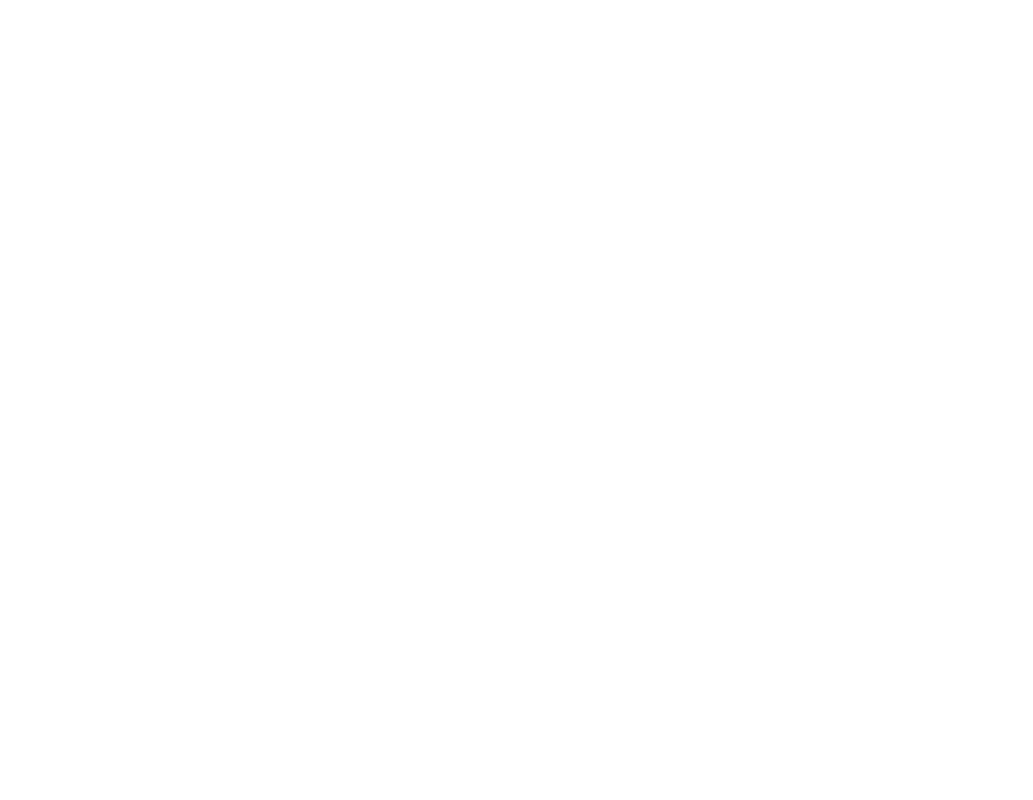
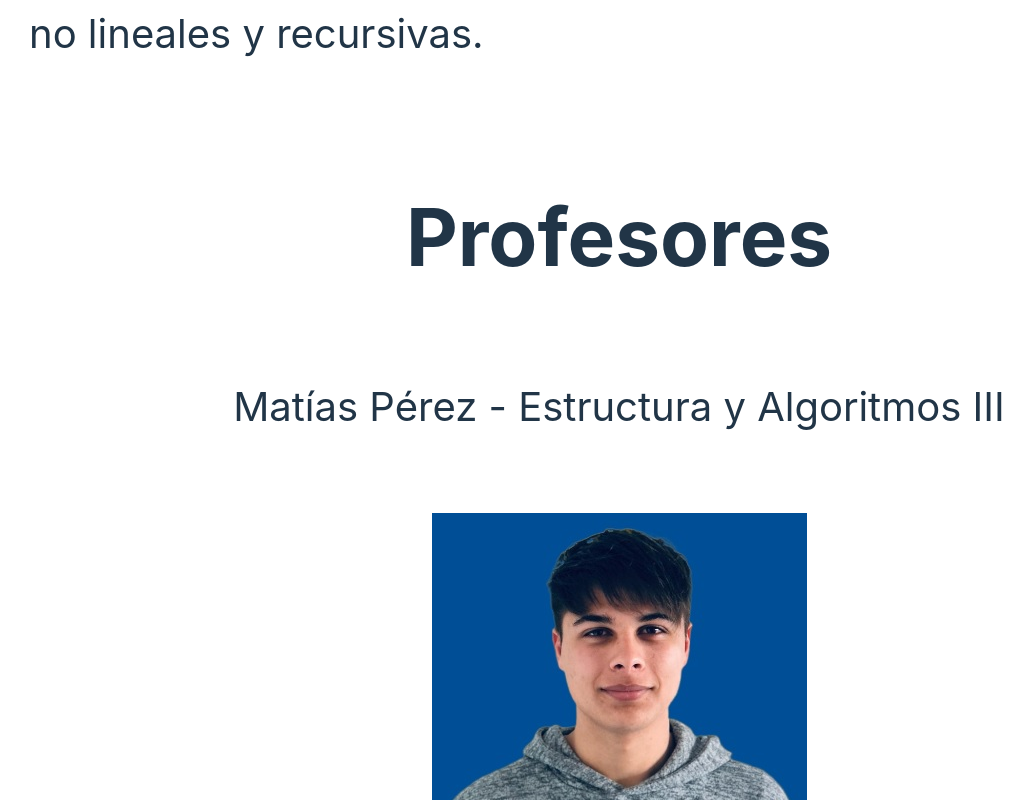
Before and after one commit to matiasmperez/Algoritmos-Estructuradedatos3, a React (Vite) app: page / in a window 1280 px wide. Shown: the part 2000-2800 px from the top of the page, without its empty margins (21-1054 px from the left). Before the commit the page ends 975 px from the top, so only its background shows below. Built offline with nearby package versions, Linux system fonts and the light colour scheme.

Commit message:
Agregado de componente de profesores

```diff
--- a/src/App.jsx
+++ b/src/App.jsx
@@ -8,7 +8,6 @@
 function App() {
   return (
     <>
-      <h1>Algoritmos & Estructura de datos 3</h1>
       <Portada></Portada>
       <Objetivo></Objetivo>
       <RecursosyMateriales></RecursosyMateriales>
--- a/src/assets/components/Profesores/Profesores.css
+++ b/src/assets/components/Profesores/Profesores.css
@@ -1 +1,22 @@
 /* Escriban su contenido de estilos acá */
+.profesores-container {
+  display: flex;
+  flex-direction: column;
+  align-items: center; /* Centra horizontalmente */
+  justify-content: center; /* Centra verticalmente (si hay suficiente altura) */
+}
+
+h1 {
+  font-size: 5rem; /* Ajusta el tamaño de letra del título */
+  margin-bottom: 20px; /* Espacio entre el título y la lista */
+}
+
+ul {
+  list-style-type: none; /* Elimina los puntos de la lista */
+  padding: 50px; /* Elimina el padding por defecto */
+}
+
+li {
+  font-size: 2.5rem; /* Ajusta el tamaño de letra de los elementos de la lista */
+  margin: 10px 0; /* Espacio entre los elementos de la lista */
+}
--- a/src/assets/components/Profesores/Profesores.jsx
+++ b/src/assets/components/Profesores/Profesores.jsx
@@ -1,6 +1,24 @@
 import "./Profesores.css";
+import imagen from "./foto.jpg"
+
 function Profesores() {
-  return <>{/* Escriban su contenido acá */}</>;
+  const teachers = [
+    { name: "Matías Pérez", subject: "Estructura y Algoritmos III" },
+  ];
+
+  return (
+    <div className="profesores-container">
+      <h1>Profesores</h1>
+      <ul>
+        {teachers.map((teacher, index) => (
+          <li key={index}>
+            {teacher.name} - {teacher.subject}
+          </li>
+        ))}
+      </ul>
+      <img src={imagen} alt="Descripción de la imagen" />
+    </div>
+  );
 }
 
 export default Profesores;
```
Also changed, not shown: src/assets/components/Profesores/foto.jpg (added).
